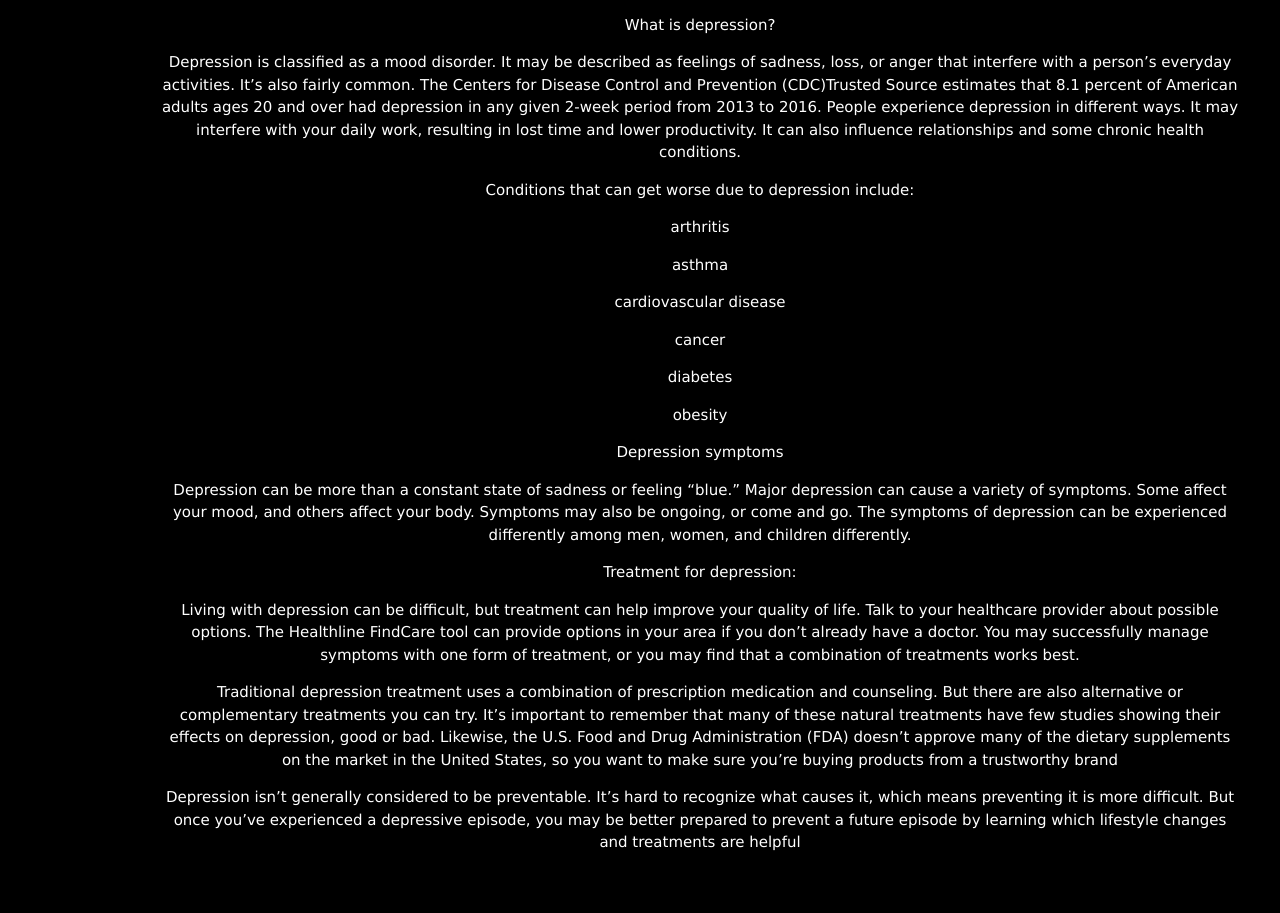
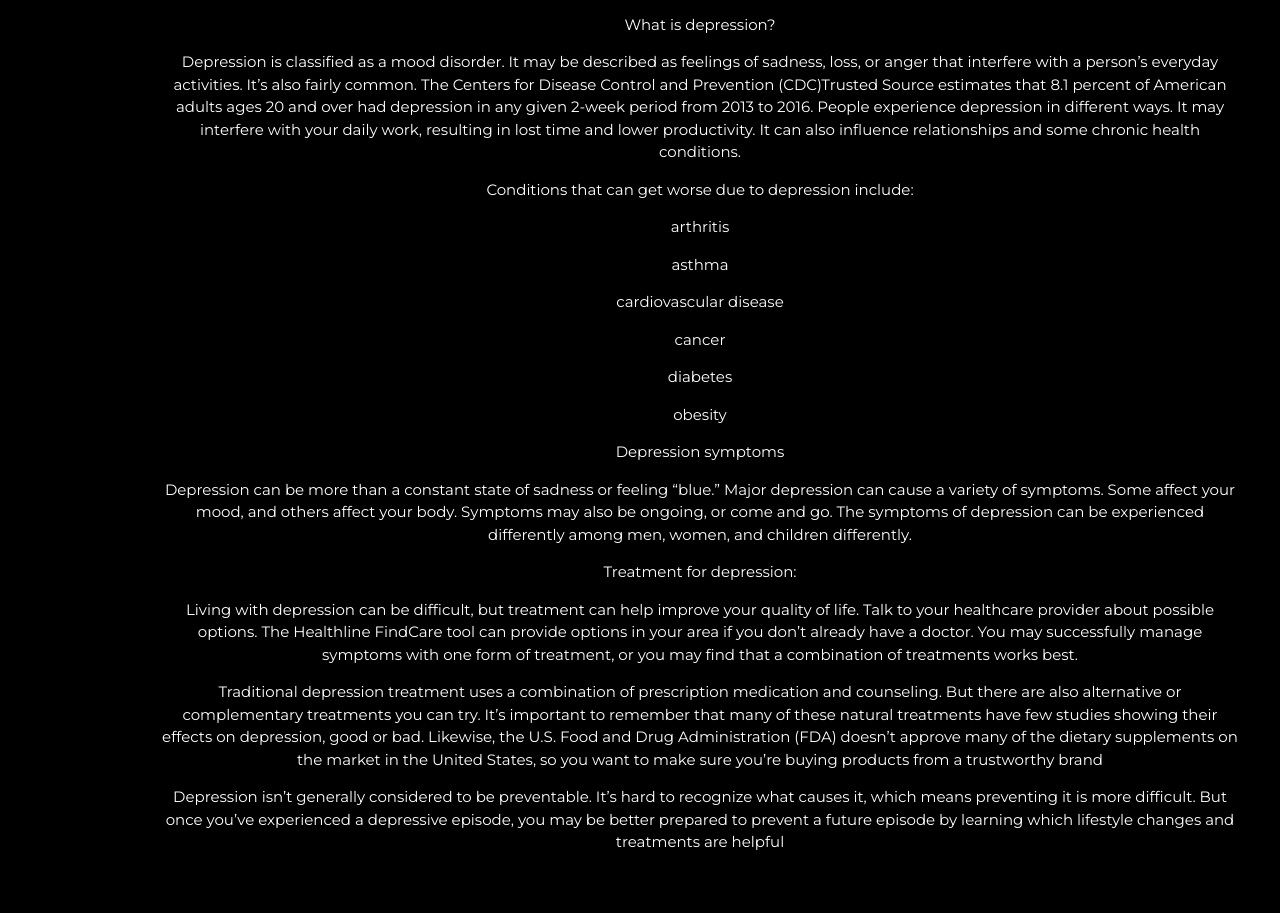
Before and after one commit to yashvardhanv/therachat-heroku, a Flask app: page /depression in a window 1280 px wide. Shown: the part 948-1861 px from the top of the page. Run offline with Flask 2, Linux system fonts and the light colour scheme; parts of the project's set-up code (start-up, migrations or seed data) failed here and were passed over; some libraries are stand-ins or nearby versions.

Commit message:
Update depression.html

```diff
--- a/templates/depression.html
+++ b/templates/depression.html
@@ -7,6 +7,28 @@
 <link rel="stylesheet" href="https://www.w3schools.com/w3css/4/w3.css">
 <link rel="stylesheet" href="https://fonts.googleapis.com/css?family=Montserrat">
 <link rel="stylesheet" href="https://cdnjs.cloudflare.com/ajax/libs/font-awesome/4.7.0/css/font-awesome.min.css">
+<style>
+body, h1,h2,h3,h4,h5,h6
+{
+    font-family: "Montserrat", sans-serif
+}
+
+ .w3-row-padding img
+{
+    margin-bottom: 12px
+}
+.w3-sidebar
+{
+    width: 120px;background: #222;
+}
+
+#main
+{
+    margin-left: 120px
+}
+
+
+</style>
 <body class="w3-black">
 
   <!-- Icon Bar (Sidebar - hidden on small screens) -->
```
